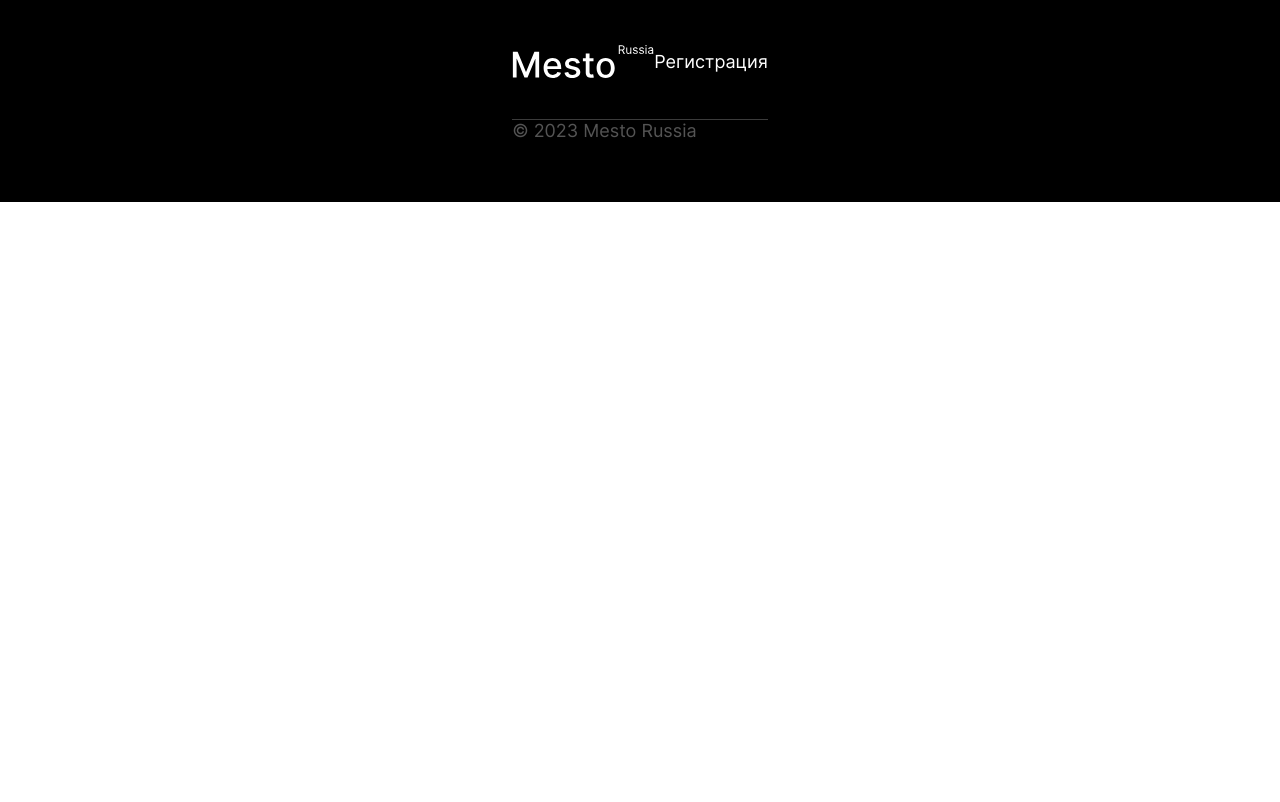
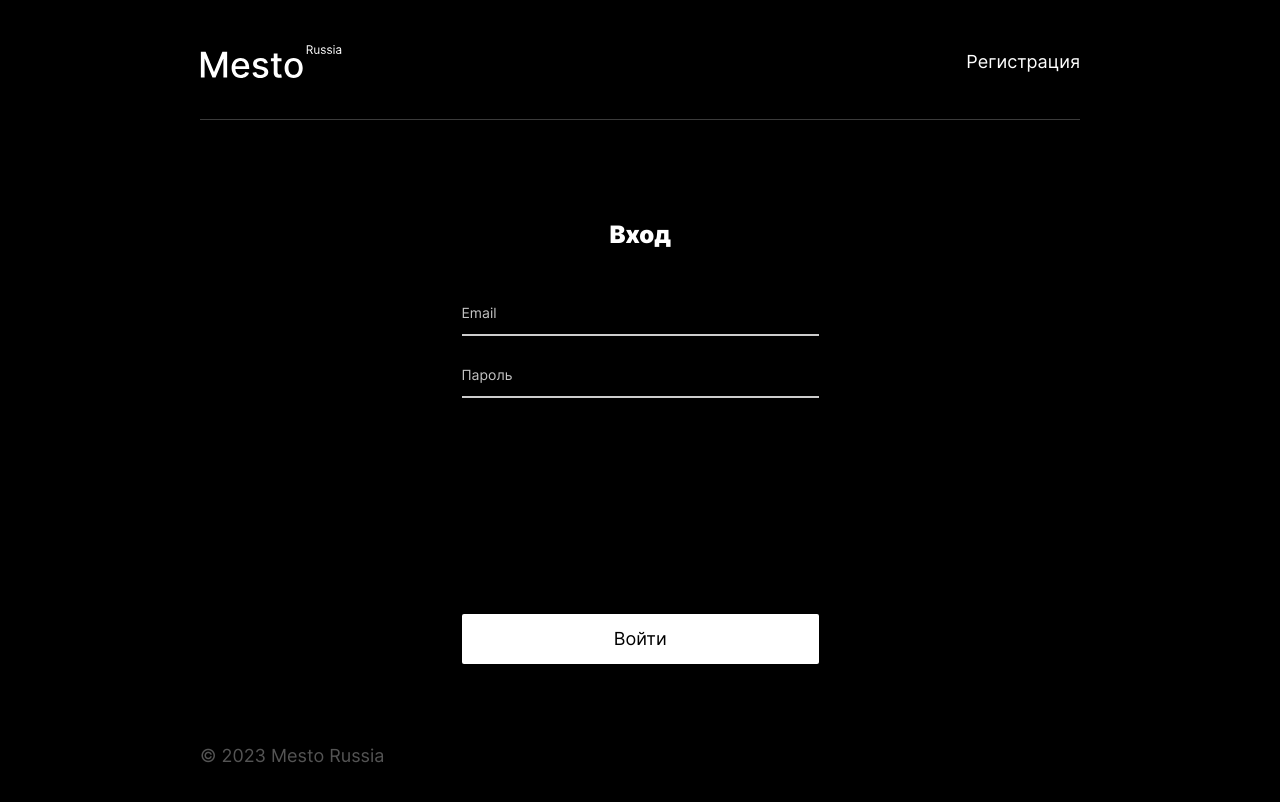
Before and after one commit to KonKravchenko/react-mesto-auth, a React (Create React App) app: page /react-mesto-auth/sign-in in a window 1280 px wide. Shown: the top 802 px of the page. Built offline with nearby package versions, Linux system fonts and the light colour scheme; no server answers.

Commit message:
Спринт 12

```diff
--- a/package.json
+++ b/package.json
@@ -38,5 +38,8 @@
       "last 1 firefox version",
       "last 1 safari version"
     ]
+  },
+  "devDependencies": {
+    "gh-pages": "^5.0.0"
   }
 }
--- a/src/components/App.js
+++ b/src/components/App.js
@@ -201,14 +201,14 @@ function App() {
 
 
           <Routes>
-            <Route path="/" element={loggedIn ? <Navigate to="/main" replace /> : <Navigate to="/sign-in" replace />} />
-            <Route path="/react-mesto-auth" element={loggedIn ? <Navigate to="/main" replace /> : <Navigate to="/sign-in" replace />} />
+            <Route path="/" element={loggedIn ? <Navigate to="/react-mesto-auth/main" replace /> : <Navigate to="/react-mesto-auth/sign-in" replace />} />
+            <Route path="/react-mesto-auth" element={loggedIn ? <Navigate to="/react-mesto-auth/main" replace /> : <Navigate to="/react-mesto-auth/sign-in" replace />} />
 
-            <Route path="/sign-up" element={<Register
+            <Route path="/react-mesto-auth/sign-up" element={<Register
               navBar={handleNavBarLogin}
               handleRegister={handleInfoTooltip}
             />} />
-            <Route path="/sign-in" element={<Login
+            <Route path="/react-mesto-auth/sign-in" element={<Login
               navBar={handleNavBarReg}
               handleLogin={handleLogin}
               infoTooltipData={handleInfoTooltipData}
```
Also changed, not shown: 2 other files (tests, documents, lock files or other folders).
